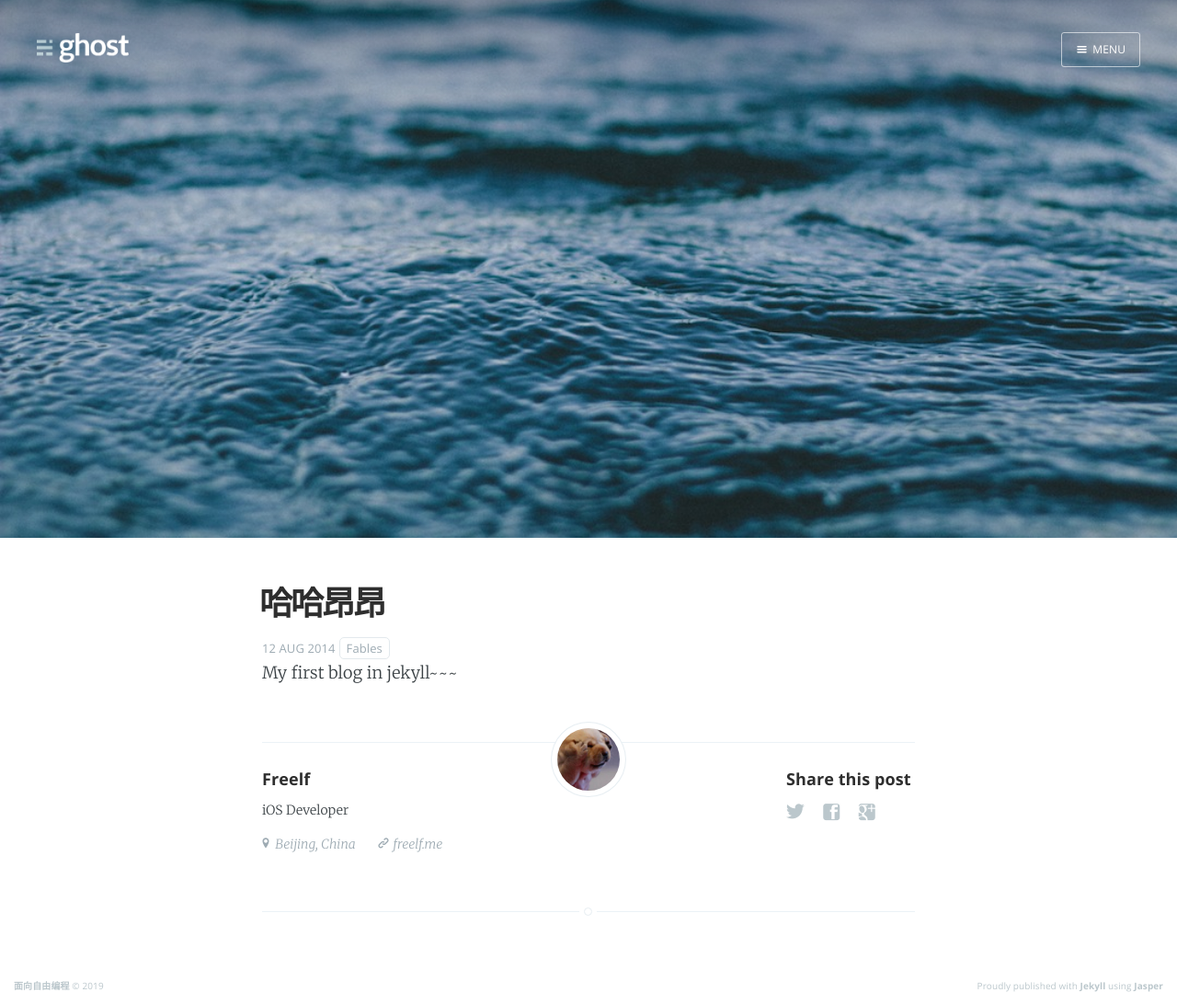
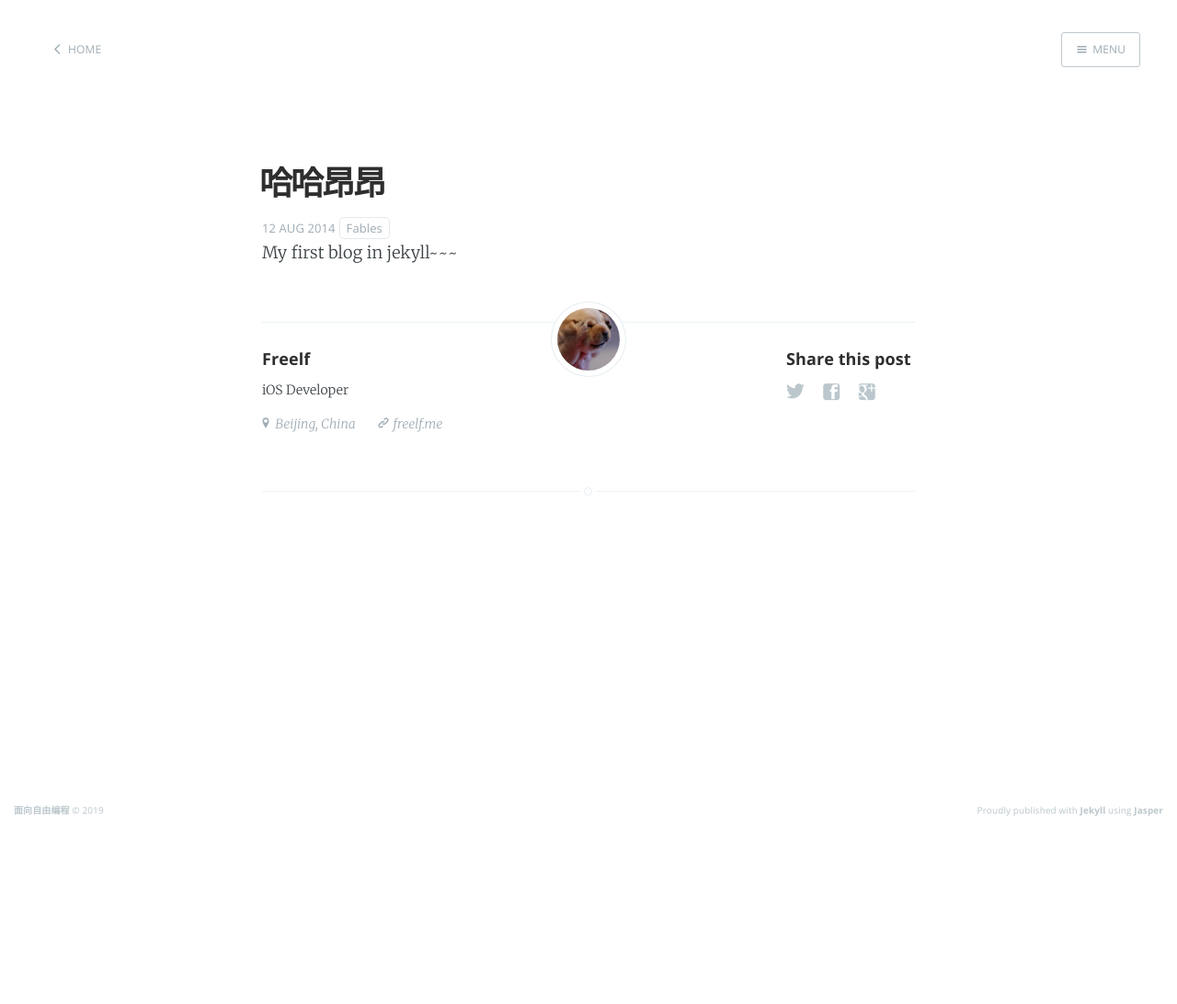
Before and after one commit to zhangdongpo/blog, a Jekyll site: the page built from _posts/2019-01-14-First-blog.md, in a window 1280 px wide. Shown: the whole page at 92% size. Built offline with Jekyll 4.4.1, drawn with Linux system fonts in a browser that asks for light colours; nearby versions of some CDN libraries; comment, search, counter and statistics services are not loaded; after the commit the page ends 900 px from its top, so only the background shows below that.

Commit message:
modify post

```diff
--- a/_includes/navigation.html
+++ b/_includes/navigation.html
@@ -6,14 +6,6 @@
     <ul>
         <li class="nav-home {% if page.current == 'home' %} nav-current{% endif %}" role="presentation"><a href="{{ site.baseurl }}">Home</a></li>
         <li class="nav-about {% if page.current == 'about' %} nav-current{% endif %}" role="presentation"><a href="{{ site.baseurl }}about">About</a></li>
-        <li class="nav-fables {% if page.url contains 'fables' %} nav-current{% endif %}" role="presentation"><a href="{{ site.baseurl }}tag/fables">Fables</a></li>
-        <li class="nav-speeches {% if page.url contains 'speeches' %} nav-current{% endif %}" role="presentation"><a href="{{ site.baseurl }}tag/speeches">Speeches</a></li>
-        <li class="nav-fiction {% if page.url contains 'fiction' %} nav-current{% endif %}" role="presentation"><a href="{{ site.baseurl }}tag/fiction">Fiction</a></li>
-        <li class="nav-author {% if page.url contains 'casper' %} nav-current{% endif %}" role="presentation"><a href="{{ site.baseurl }}author/casper">Casper</a></li>
-        <li class="nav-author {% if page.url contains 'edgar' %} nav-current{% endif %}" role="presentation"><a href="{{ site.baseurl }}author/edgar">Edgar</a></li>
-        <li class="nav-author {% if page.url contains 'abraham' %} nav-current{% endif %}" role="presentation"><a href="{{ site.baseurl }}author/abraham">Abraham</a></li>
-        <li class="nav-author {% if page.url contains 'martin' %} nav-current{% endif %}" role="presentation"><a href="{{ site.baseurl }}author/martin">Martin</a></li>
-        <li class="nav-author {% if page.url contains 'lewis' %} nav-current{% endif %}" role="presentation"><a href="{{ site.baseurl }}author/lewis">Lewis</a></li>
     </ul>
     <a class="subscribe-button icon-feed" href="{{ site.baseurl }}feed.xml">Subscribe</a>
 </div>
--- a/_layouts/post.html
+++ b/_layouts/post.html
@@ -2,7 +2,6 @@
 layout: default
 disqus: false
 class: 'post-template'
-
 ---
 <!-- default -->
 <!-- The comment above "< default" means - insert everything in this file into -->
@@ -12,11 +11,8 @@ class: 'post-template'
 <!-- #post -->
 <header class="main-header post-head {% if page.cover %}" style="background-image: url({{ site.baseurl }}{{ page.cover }}) {% else %}no-cover{% endif %}">
     <nav class="main-nav {% if page.cover %} overlay {% endif %} clearfix">
-        {% if page.logo %}<a class="blog-logo" href="{{ site.baseurl }}"><img src="{{ site.baseurl }}{{ page.logo }}"
-                alt="Blog Logo" /></a>{% endif %}
-        {% if page.navigation %}
+        <a class="back-button icon-arrow-left" href="/">Home</a>
         <a class="menu-button icon-menu" href="#"><span class="word">Menu</span></a>
-        {% endif %}
     </nav>
 </header>
 
@@ -63,7 +59,7 @@ class: 'post-template'
             {% if author[1].username == page.author %}
             {% if author[1].assets %}
             <figure class="author-image">
-                <a class="img" href="{{ site.baseurl }}author/{{ page.author }}" style="background-image: url({{ site.baseurl }}{{ author[1].assets }})"><span
+                <a class="img" href="https://github.com/zhangdongpo" style="background-image: url({{ site.baseurl }}{{ author[1].assets }})"><span
                         class="hidden">{{ page.author }}'s Picture</span></a>
             </figure>
             {% endif %}
--- a/_posts/2019-01-14-First-blog.md
+++ b/_posts/2019-01-14-First-blog.md
@@ -1,14 +1,10 @@
 ---
 layout: post
-cover: "assets/images/cover7.jpg"
-navigation: True
 title: 哈哈昂昂
 date: 2014-08-12 10:18:00
 tags: fables
 subclass: "post tag-test tag-content"
-logo: "assets/images/ghost.png"
 author: Freelf
-categories: Freelf
 ---
 
 My first blog in jekyll~~~
--- a/assets/css/screen.css
+++ b/assets/css/screen.css
@@ -1979,8 +1979,40 @@ body.page-template .post-title {
     width: 45%;
     float: left;
 }
-
-
+.back-button {
+    border-color: rgba(0,0,0,0.01);
+    color: #9EABB3;
+    float: left;
+}
+.back-button:before {
+    font-size: 12px;
+    font-weight: bold;
+    margin-right: 6px;
+    position: relative;
+    top: 1px;
+}
+.back-button:focus {
+    outline: 0;
+}
+.back-button:hover {
+  border-color: #BFC8CD;
+  color: #555;
+}
+.back-button {
+    box-sizing: border-box;
+    display: inline-block;
+    height: 38px;
+    padding: 0 15px;
+    border: transparent 1px solid;
+    opacity: 1;
+    text-align: center;
+    font-size: 12px;
+    text-transform: uppercase;
+    line-height: 35px;
+    white-space: nowrap;
+    border-radius: 3px;
+    transition: all 0.5s ease;
+}
 /* ==========================================================================
    12. Media Queries - Smaller than 900px
    ========================================================================== */
@@ -2091,7 +2123,9 @@ body.page-template .post-title {
     .post-head.main-header {
         height: 45vh;
     }
-
+    .icon-arrow-left:before {
+        content: "\f605";
+    }
     .tag-head.main-header,
     .author-head.main-header {
         height: 30vh;
```
